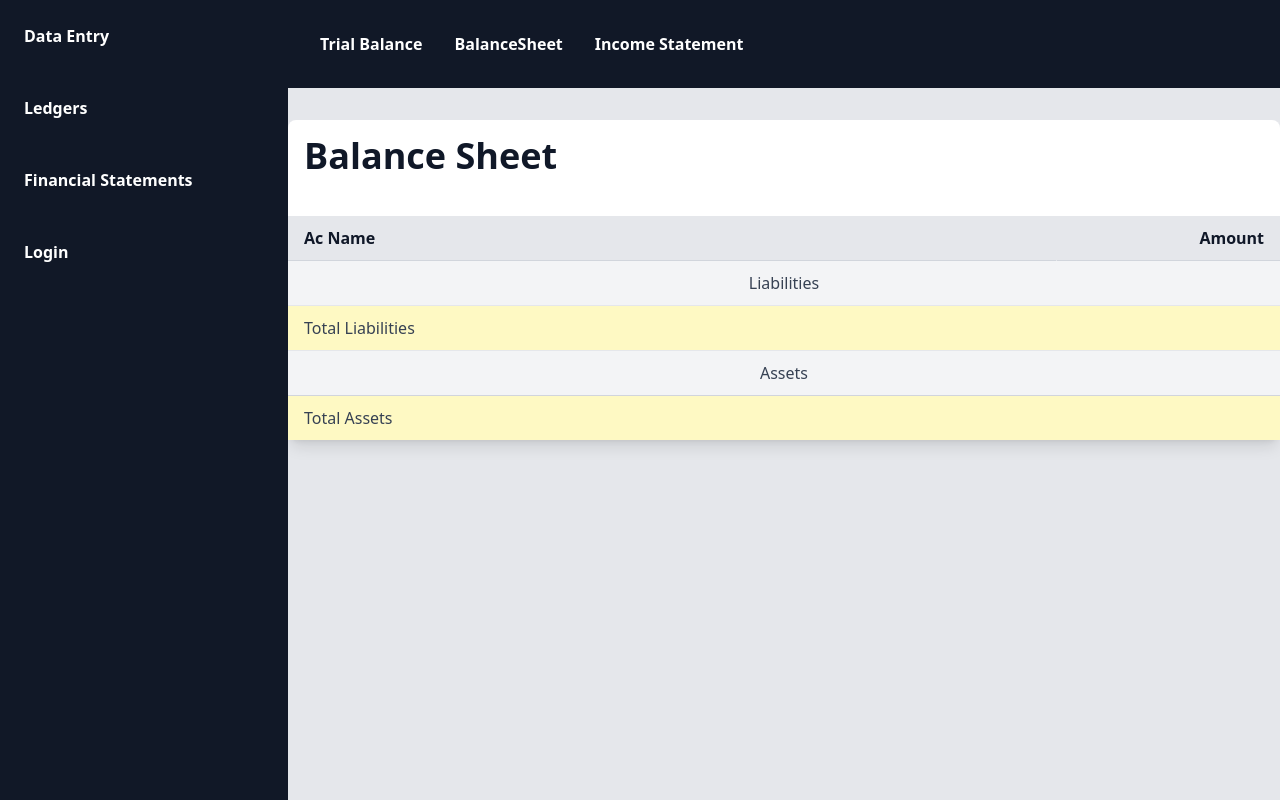
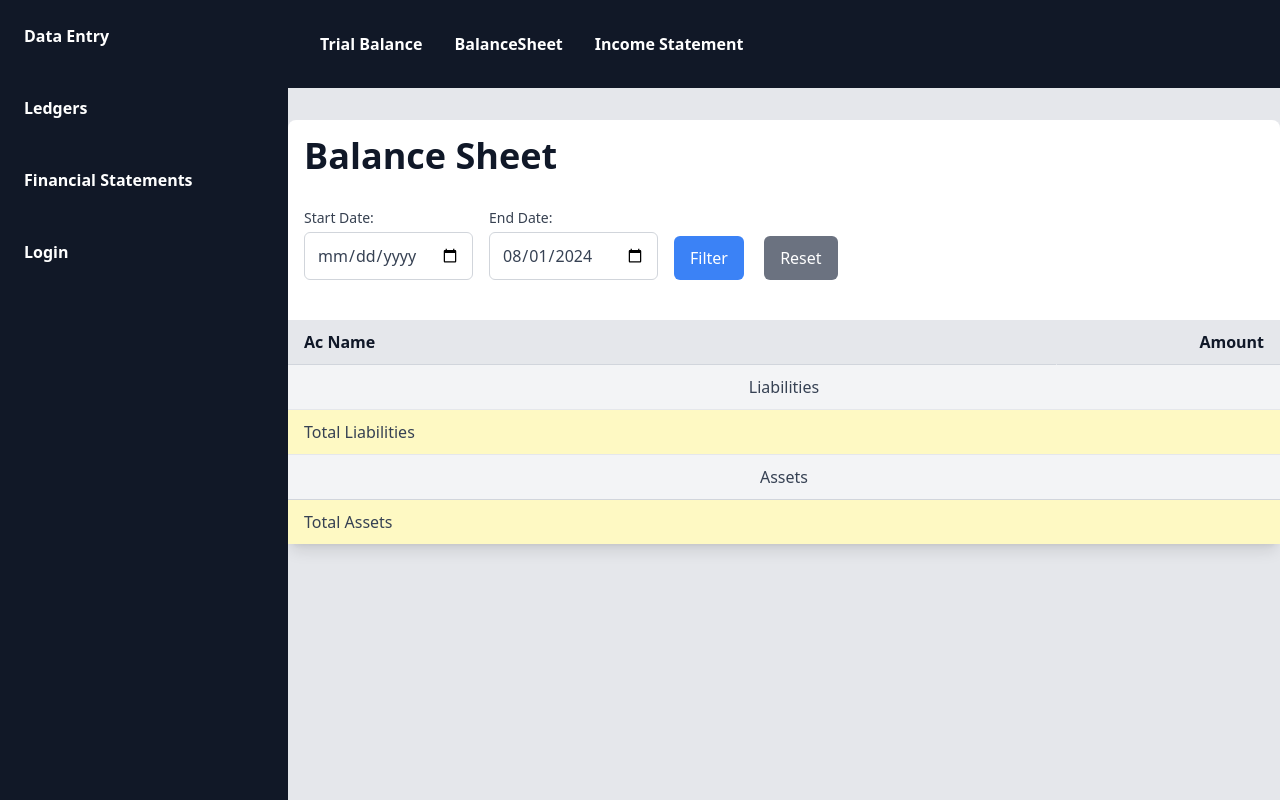
Before and after one commit to suresh466/coasv, a Django app: template fstatements/templates/fs/balance_sheet.html in a window 1280 px wide. Run offline with Django 4.2, Linux system fonts and the light colour scheme; the template is opened without the code that fills it: values that come from a table or form of the project are taken from there, others are empty; style sheets or scripts are compiled from the project's sources.

Commit message:
fstatements(feat): add date filter buttons to balance_sheet

```diff
--- a/fstatements/templates/fs/balance_sheet.html
+++ b/fstatements/templates/fs/balance_sheet.html
@@ -3,9 +3,40 @@
 {% block body %}
     <div class="container mx-auto">
         <div class="bg-white shadow-lg rounded-lg mb-12">
+            <!-- date filter row -->
             <div class="prose p-4 mb-6">
                 <h1>Balance Sheet</h1>
+                <form method="get" class="flex flex-wrap items-end gap-4">
+                    <div>
+                        <label for="{{ form.start_date.id_for_label }}"
+                               class="block mb-1 text-sm font-medium text-gray-700">Start Date:</label>
+                        <input type="date" id="{{ form.start_date.id_for_label }}" name="{{ form.start_date.html_name }}" {{ form.start_date.field.required|yesno:"required," }} class="px-3 py-2 border border-gray-300 rounded-md focus:outline-none focus:ring-2 focus:ring-blue-500" value="{{ form.start_date.value|date:'Y-m-d'|default:form.start_date.value }}">
+                        {% if transaction_form.start_date.errors %}
+                            {% for error in transaction_form.start_date.errors %}<p class="mt-1 text-sm text-red-600">{{ error }}</p>{% endfor %}
+                        {% endif %}
                     </div>
+                    <div>
+                        <label for="{{ form.end_date.id_for_label }}"
+                               class="block mb-1 text-sm font-medium text-gray-700">End Date:</label>
+                        <input type="date" id="{{ form.end_date.id_for_label }}" name="{{ form.end_date.html_name }}" {{ form.end_date.field.required|yesno:"required," }} class="px-3 py-2 border border-gray-300 rounded-md focus:outline-none focus:ring-2 focus:ring-blue-500" value="{{ form.end_date.value|date:'Y-m-d'|default:form.end_date.value }}">
+                        {% if transaction_form.end_date.errors %}
+                            {% for error in transaction_form.end_date.errors %}<p class="mt-1 text-sm text-red-600">{{ error }}</p>{% endfor %}
+                        {% endif %}
+                    </div>
+                    <div>
+                        <button type="submit"
+                                name="filter"
+                                class="inline-block mr-4 px-4 py-2 bg-blue-500 text-white rounded-md hover:bg-blue-600 focus:outline-none focus:ring-2 focus:ring-blue-500 focus:ring-offset-2">
+                            Filter
+                        </button>
+                        <a href="{% url 'fs:balance_sheet' %}"
+                           class="inline-block no-underline px-4 py-2 bg-gray-500 text-white rounded-md hover:bg-gray-600 focus:outline-none focus:ring-2 focus:ring-gray-500 focus:ring-offset-2">
+                            Reset
+                        </a>
+                    </div>
+                </form>
+            </div>
+            <!-- balance sheet table -->
             <table class="min-w-full border-collapse divide-y prose">
                 <thead class="divide-y">
                     <tr class="bg-gray-200 divide-x">
@@ -52,6 +83,7 @@
                             <td class="px-4 py-2 text-right">{{ ac.bal.diff }}</td>
                         </tr>
                     {% endfor %}
+                </tbody>
                 <tfoot>
                     <tr class="bg-yellow-100">
                         <td class="px-4 py-2 min-w-96">Total Assets</td>
```
Also changed, not shown: fstatements/utils.py (+13 -7 lines), fstatements/views.py (+15 -4 lines). Lines whose indentation alone changed are shown as unchanged.
